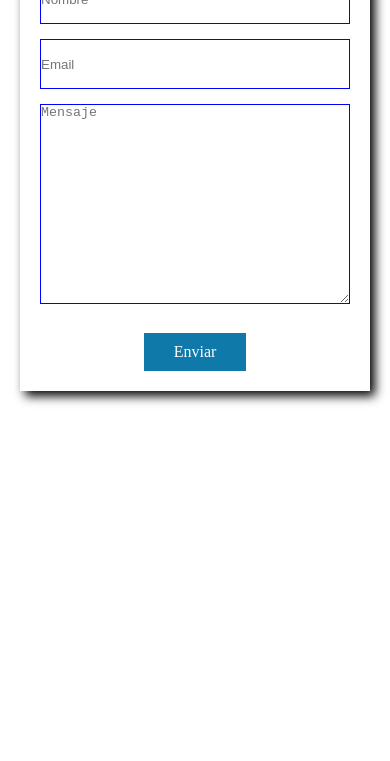
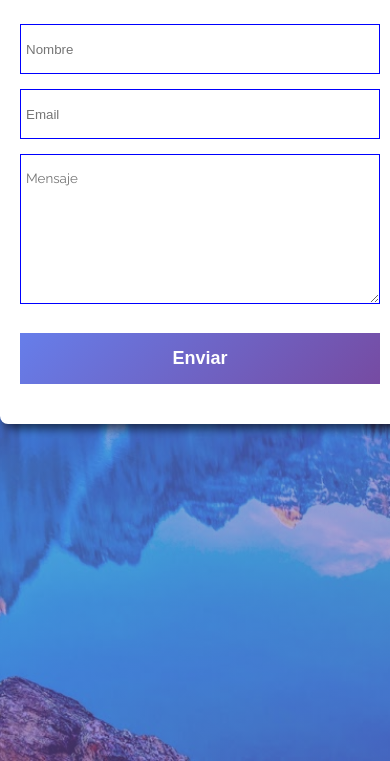
Before and after one commit to Pasculi/pageResponsiveDesign, a plain HTML site: page index.html in a window 390 px wide. Shown: the part 183-944 px from the top of the page. Before the commit the page ends 844 px from the top, so only its background shows below. Drawn offline with Linux system fonts and the light colour scheme.

Commit message:
Formulario responsivo

```diff
--- a/css/style.css
+++ b/css/style.css
@@ -1,27 +1,39 @@
+
 @import url('https://fonts.googleapis.com/css2?family=Raleway:wght@300;400;500;600;700;800&display=swap');
+:root{
+    --gradient: linear-gradient(135deg, #667eea 0%, #764ba2 100%);
+    --gradient1: linear-gradient(135deg, #667eea86 0%, #764ba28e 100%);
+    --url-img:url('/images/background.jpg');
+    --box-shadow: 5px 5px 10px rgba(0, 0, 0, 0.6);
+    --width:100%;
+    --radius:8px;
+}
 *{
     margin: 0;
     padding: 0;
     box-sizing: border-box;
 }
-.body{
-    background-image: url('/images/background.jpg');
+body{
+    background-image: var(--gradient1), var(--url-img);
     background-size: cover;
     background-position: center;
+    background-repeat: no-repeat;
+    height: 100vh;
     font-family: 'Raleway', sans-serif;
 }
 
 .container{
-    width:350px;
-    background: rgb(255, 255, 255);
+    width:400px;
+    background: #ffffff;
     height: auto;
     display: flex;
     flex-direction: column;
-    margin:0 auto;
-    padding:20px;
+    margin:70px auto;
+    padding:30px 20px 40px;
     margin-top: 100px;
-    box-shadow: 5px 5px 10px;
+    box-shadow: var(--box-shadow);
     text-align: center;
+    border-radius: var(--radius);
 }
 .form_text{
     width: 100%;
@@ -30,22 +42,37 @@
     margin-bottom:15px;
     outline: none;
     border: 1px solid blue;
+    padding-left: 5px;
+}
+.title{
+    margin-bottom: 40px;
+    font-size: 2rem;
 }
 
 .area{
     height: 150px;
-    min-width:100%;
-    max-width:100%;
-    min-height: 200px;
-    max-height:200px;
+    min-width:var(--width);
+    max-width:var(--width);
+    min-height: 150px;
+    max-height:150px;
+    font-family: inherit;
+    padding-top:15px;
 }
 .boton{
-    text-decoration: none;
-    background-color:rgb(15, 121, 170);
-    color:#fff;
+    display: block;
+    padding: 15px 30px;
+    margin-top:10px;
+    width: 100%;
+    font-size:18px;
+    background-image: var(--gradient);
+    border:none;
+    outline: none;
+    color:#ffffff;
+    font-weight: 700;
     cursor: pointer;
-    padding: 10px 30px;
-    display:inline-block;
-    margin-top:10px;
 
 }
+.boton:hover{
+    background-image: var(--gradient1);
+    transition:  background-image .3s;
+}
--- a/index.html
+++ b/index.html
@@ -14,7 +14,7 @@
             <input class="form_text nombre" type="text" name="" id="" placeholder="Nombre">
             <input class="form_text email" type="text" name="" id="" placeholder="Email">
             <textarea class="form_text area" name="" id="" cols="30" rows="10" placeholder="Mensaje"></textarea>
-            <a class="boton" href="#">Enviar</a>
+            <input class="boton" type="submit" value="Enviar">
         </form>
     </div>
 </body>
```
